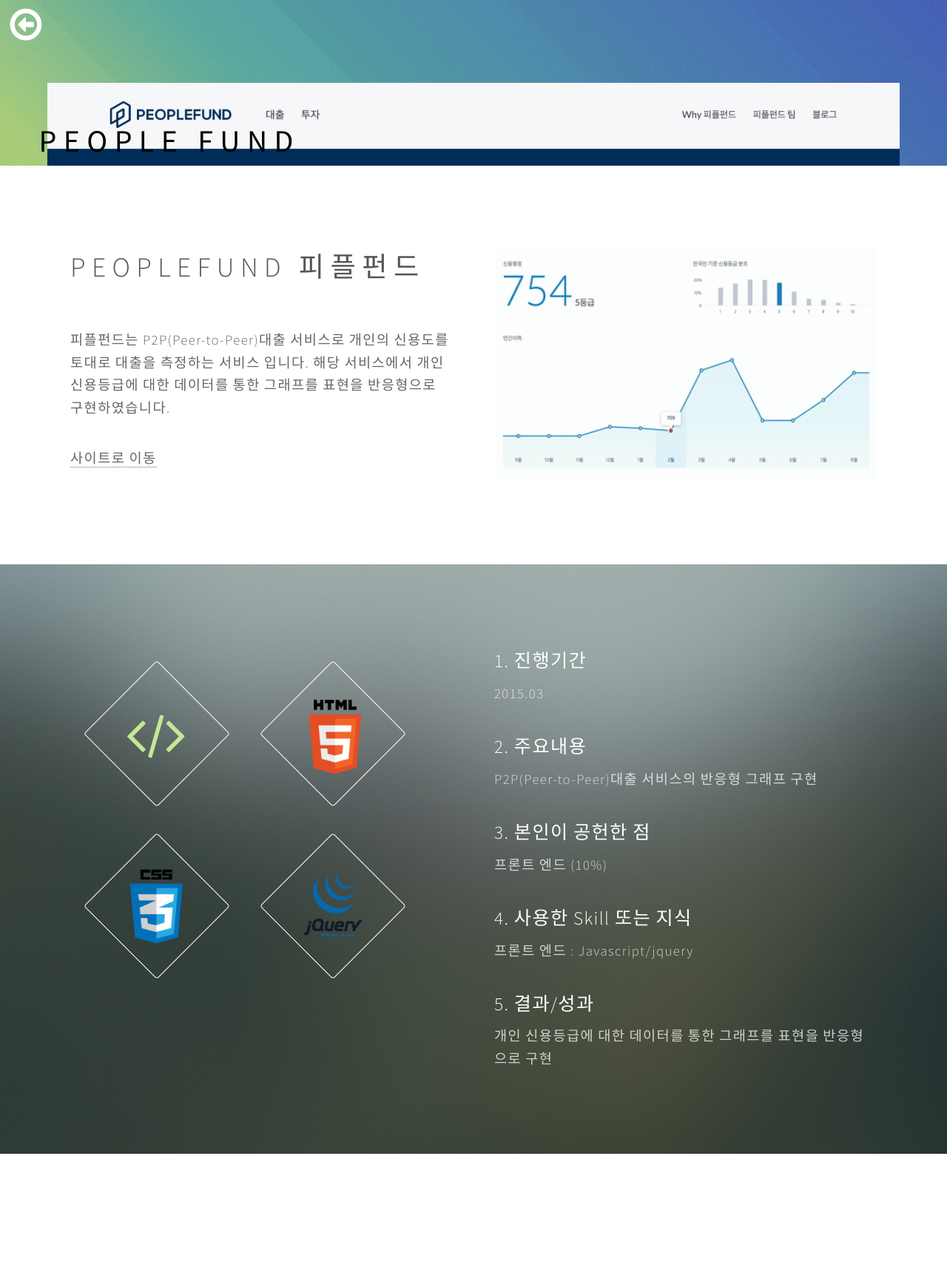
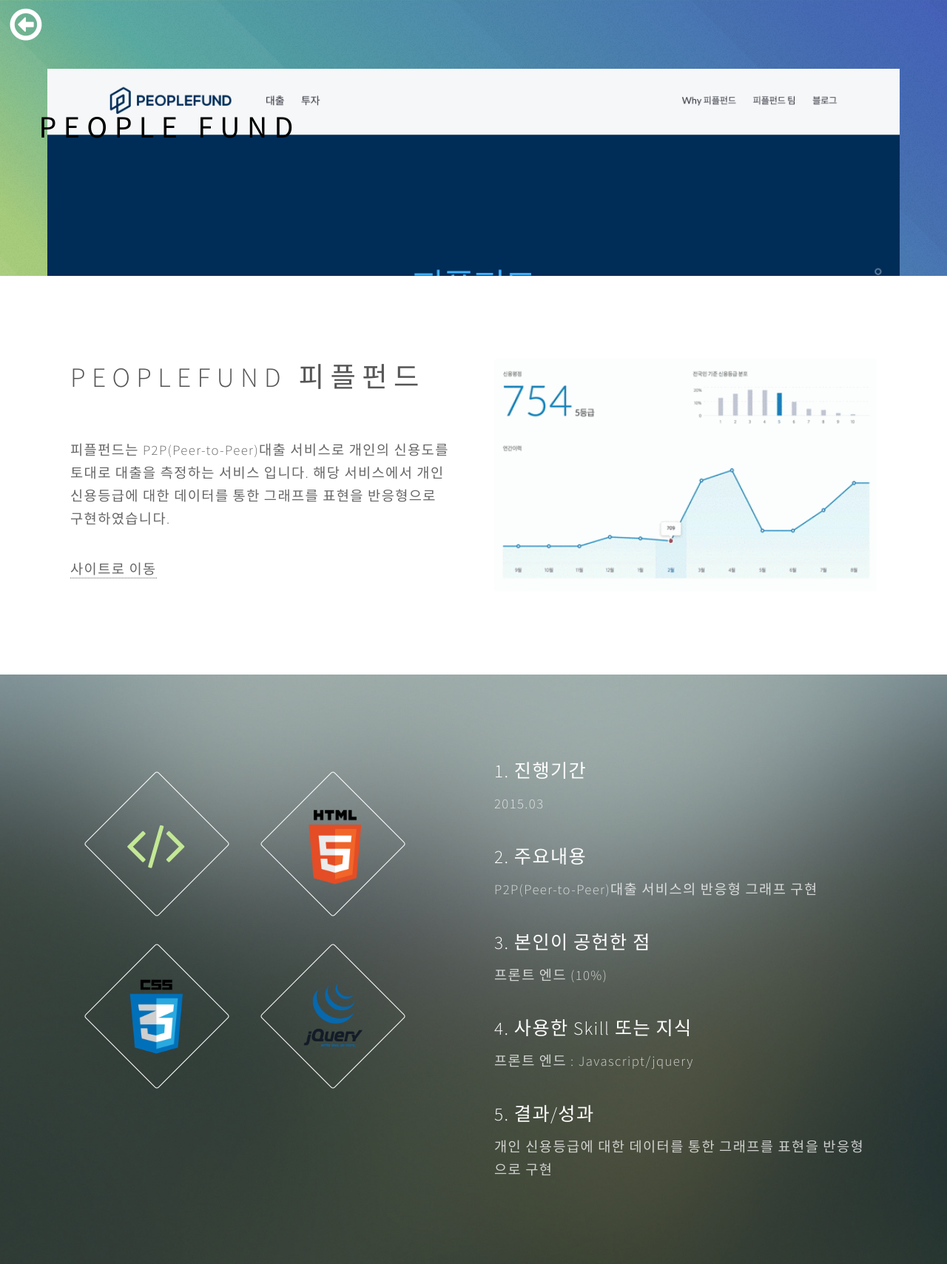
Before and after one commit to uiandwe/uiandwe.github.com, a Jekyll site: the page project/people/index.html, which Jekyll copies as it is, in a window 1280 px wide. Shown: the whole page at 74% size. Built offline with Jekyll 4.4.1, drawn with Linux system fonts in a browser that asks for light colours; before the commit the page ends 1560 px from its top, so only the background shows below that.

Commit message:
header update

```diff
--- a/css/project.css
+++ b/css/project.css
@@ -3143,7 +3143,7 @@ body.is-loading #header:after {
 	/* Header */
 
 	#header {
-		padding: 6em 0 6em 0 ;
+		padding: 5em 0 15em 0 ;
 	}
 
 }
```
